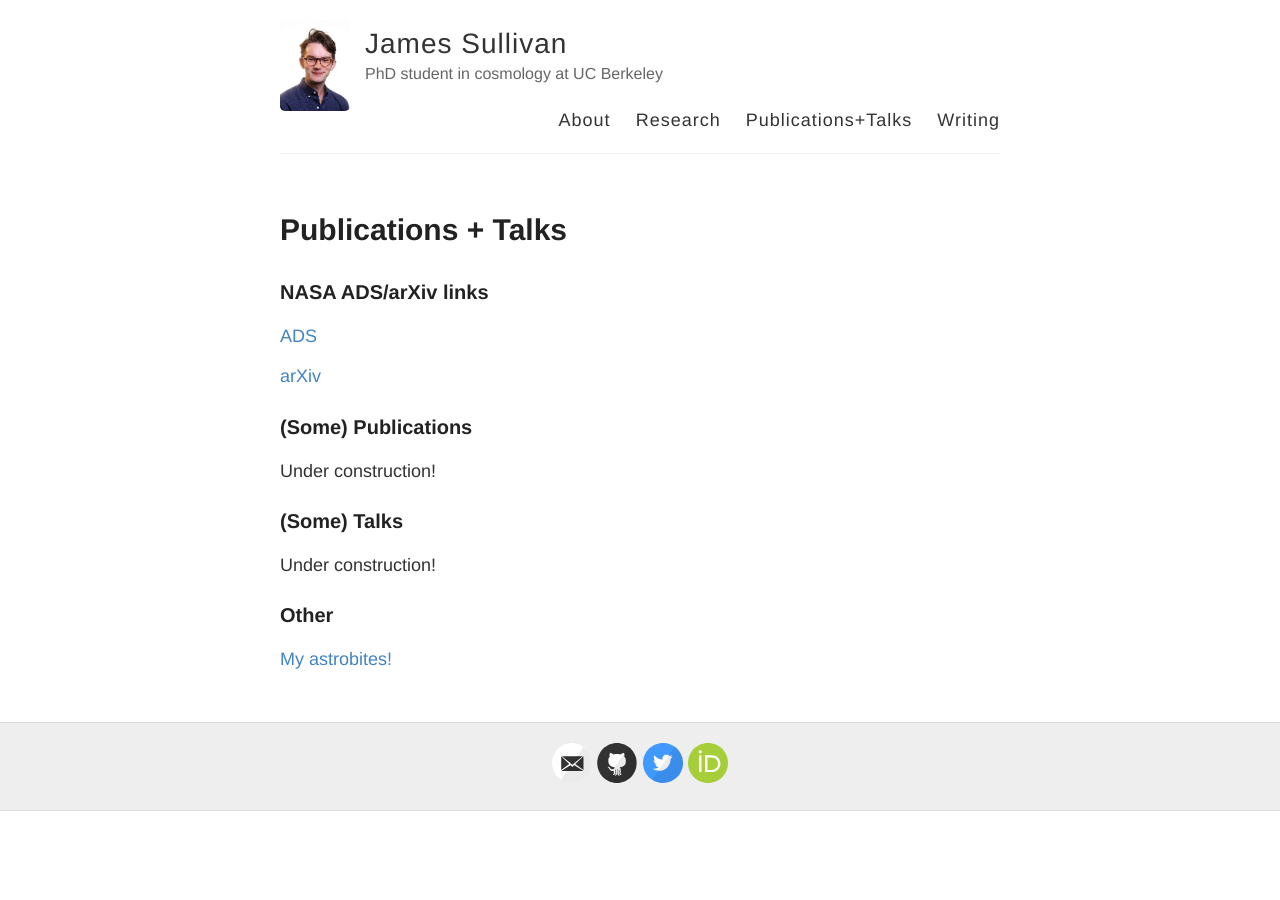
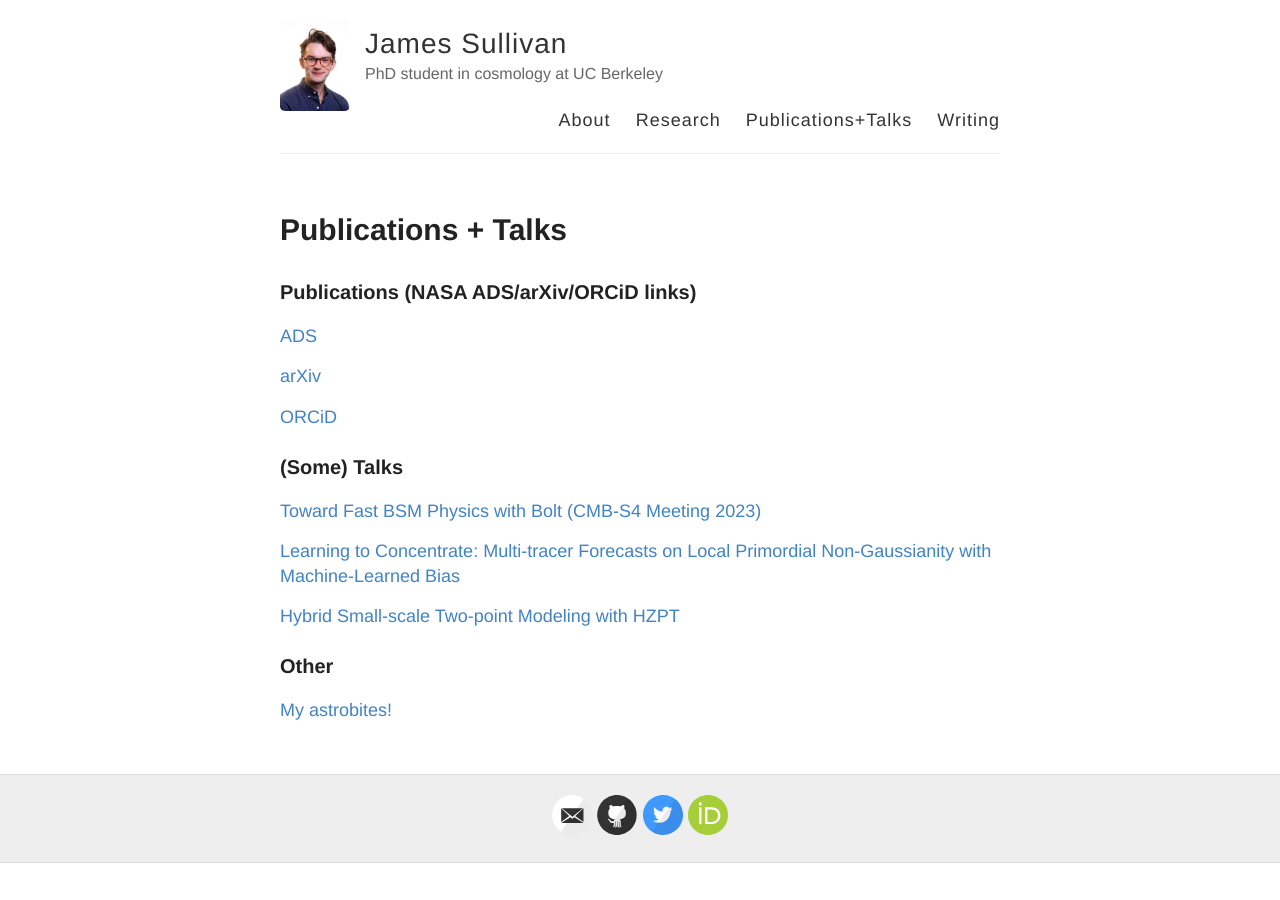
Before and after one commit to jmsull/jmsull.github.io, a Jekyll site: the page built from publications_talks.md, in a window 1280 px wide. Built offline with Jekyll 4.4.1, drawn with Linux system fonts in a browser that asks for light colours.

Commit message:
some talks

```diff
--- a/publications_talks.md
+++ b/publications_talks.md
@@ -4,19 +4,23 @@ title: Publications + Talks
 permalink: /publications_talks/
 ---
 
-### NASA ADS/arXiv links
+### Publications (NASA ADS/arXiv/ORCiD links)
 
 [ADS]( https://ui.adsabs.harvard.edu/search/filter_database_fq_database=AND&filter_database_fq_database=database%3A%22astronomy%22&fq=%7B!type%3Daqp%20v%3D%24fq_database%7D&fq_database=(database%3A%22astronomy%22)&q=author%3A%22%5ESullivan%2C%20James%20M%22%2C%20year%3A2015-&sort=date%20desc%2C%20bibcode%20desc&p_=0 )
 
 [arXiv]( https://arxiv.org/search/astro-ph?searchtype=author&query=Sullivan%2C+J+M  )
 
-### (Some) Publications
+[ORCiD]( https://orcid.org/0000-0003-1964-0836 )
 
-Under construction!
 
 ### (Some) Talks
 
-Under construction!
+[Toward Fast BSM Physics with Bolt (CMB-S4 Meeting 2023)]( https://indico.cmb-s4.org/event/51/contributions/1359/subcontributions/137/attachments/1016/2543/CMBS4_23_Bolt.pdf )
+
+[Learning to Concentrate: Multi-tracer Forecasts on Local Primordial Non-Gaussianity with Machine-Learned Bias]( {{site.url}}/images/fnl_ml_forecast.pdf )
+
+[Hybrid Small-scale Two-point Modeling with HZPT]( {{site.url}}/images/HZPT+-5_11.pdf )
+
 
 ### Other
 
```
Also changed, not shown: 2 other files.
